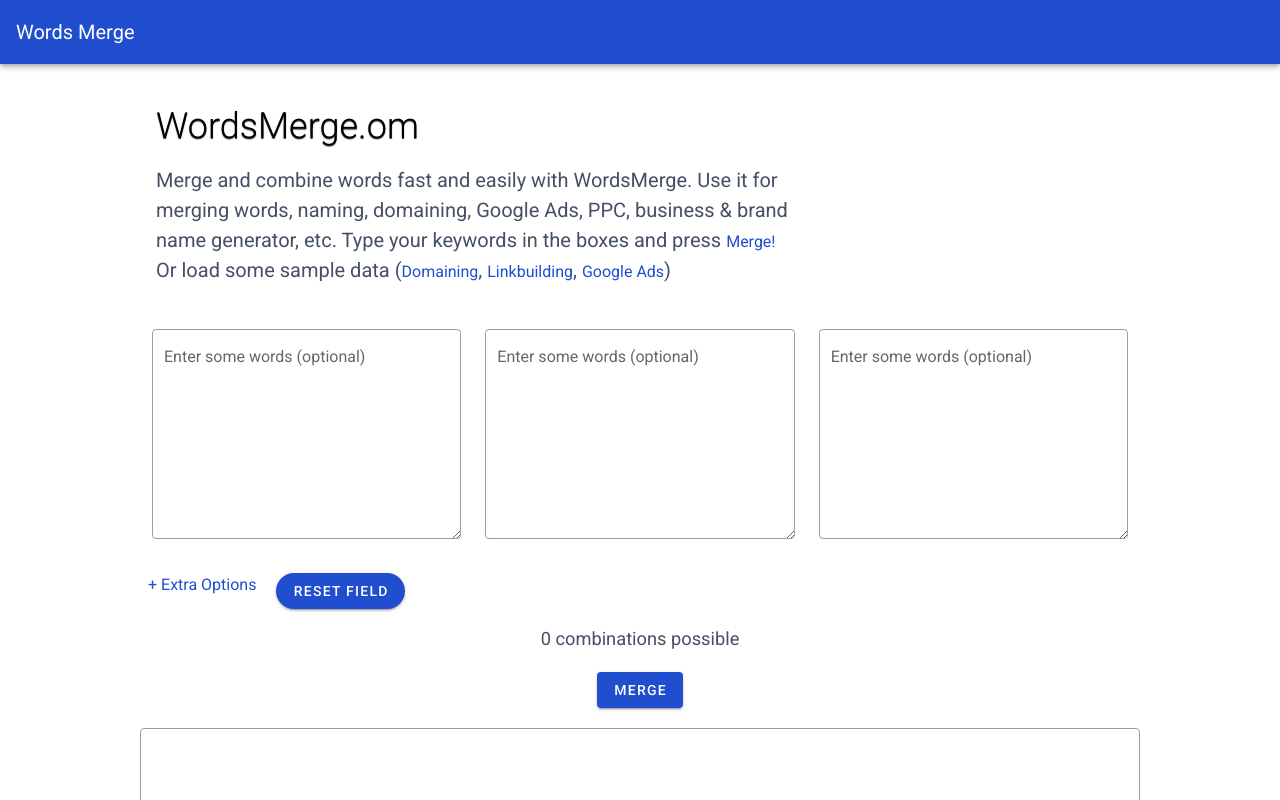
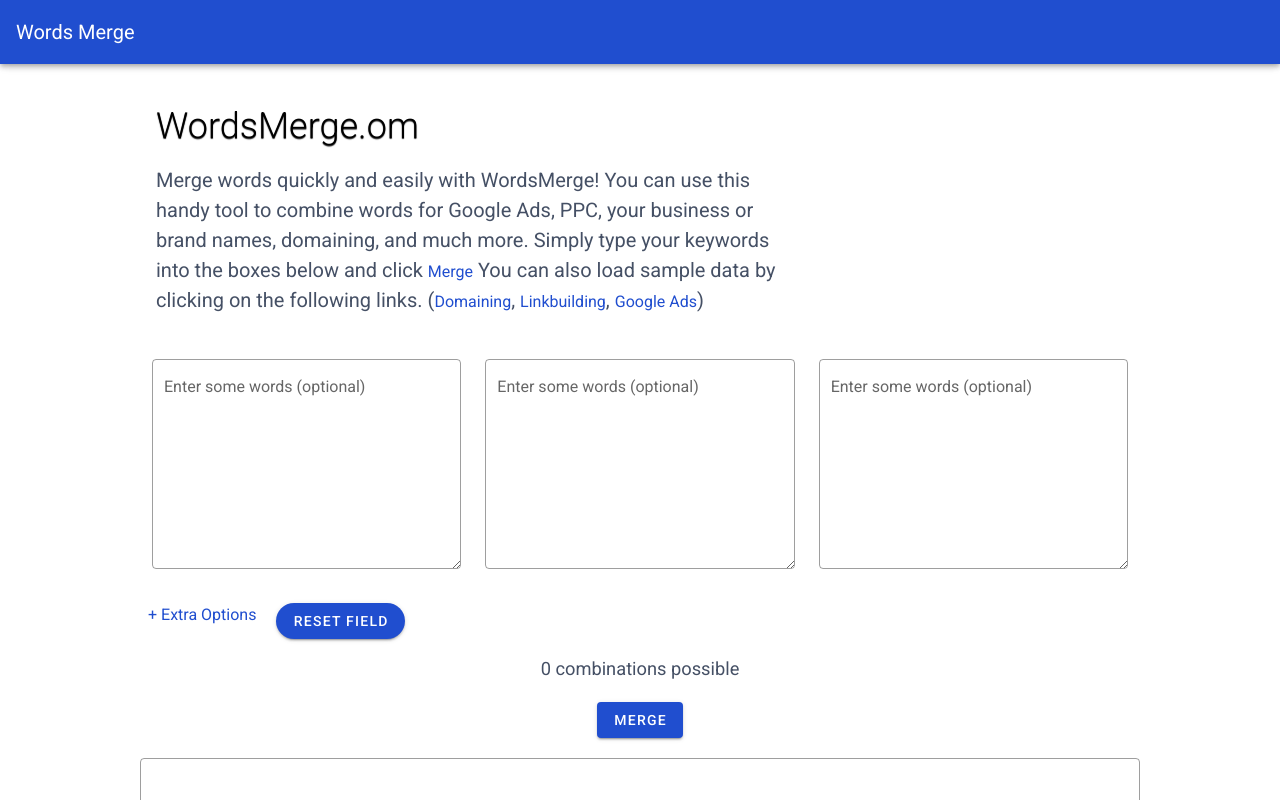
Before and after one commit to Mayo46/merge-words, a Nuxt app: page / in a window 1280 px wide. Shown: the top 800 px of the page. Built offline with nearby package versions, Linux system fonts and the light colour scheme.

Commit message:
text change

```diff
--- a/pages/index.vue
+++ b/pages/index.vue
@@ -8,8 +8,11 @@
           </div>
           <div  class="mb-4 display-block " >
             <div  class="mb-2 display-block" >
-              <p class="description">Merge and combine words fast and easily with WordsMerge. Use it for merging words, naming, domaining, Google Ads, PPC, business & brand name generator, etc. Type your keywords in the boxes and press <a class="sub-description link" tabindex="0" @click="mergeText">Merge!</a>
-              Or load some sample data
+              <p class="description">Merge words quickly and easily with WordsMerge! You can use
+                this handy tool to combine words for Google Ads, PPC, your business or brand names,
+                 domaining, and much more. Simply type your keywords into the boxes below and click
+                   <a class="sub-description link" tabindex="0" @click="mergeText">Merge</a>
+                You can also load sample data by clicking on the following links.
               (<a class="sub-description link" @click="Domain" tabindex="0">Domaining</a>,
               <a class="sub-description link" @click="link" tabindex="0">Linkbuilding</a>,
               <a class="sub-description link" @click="adwords" tabindex="0">Google Ads</a>)</p>
```
